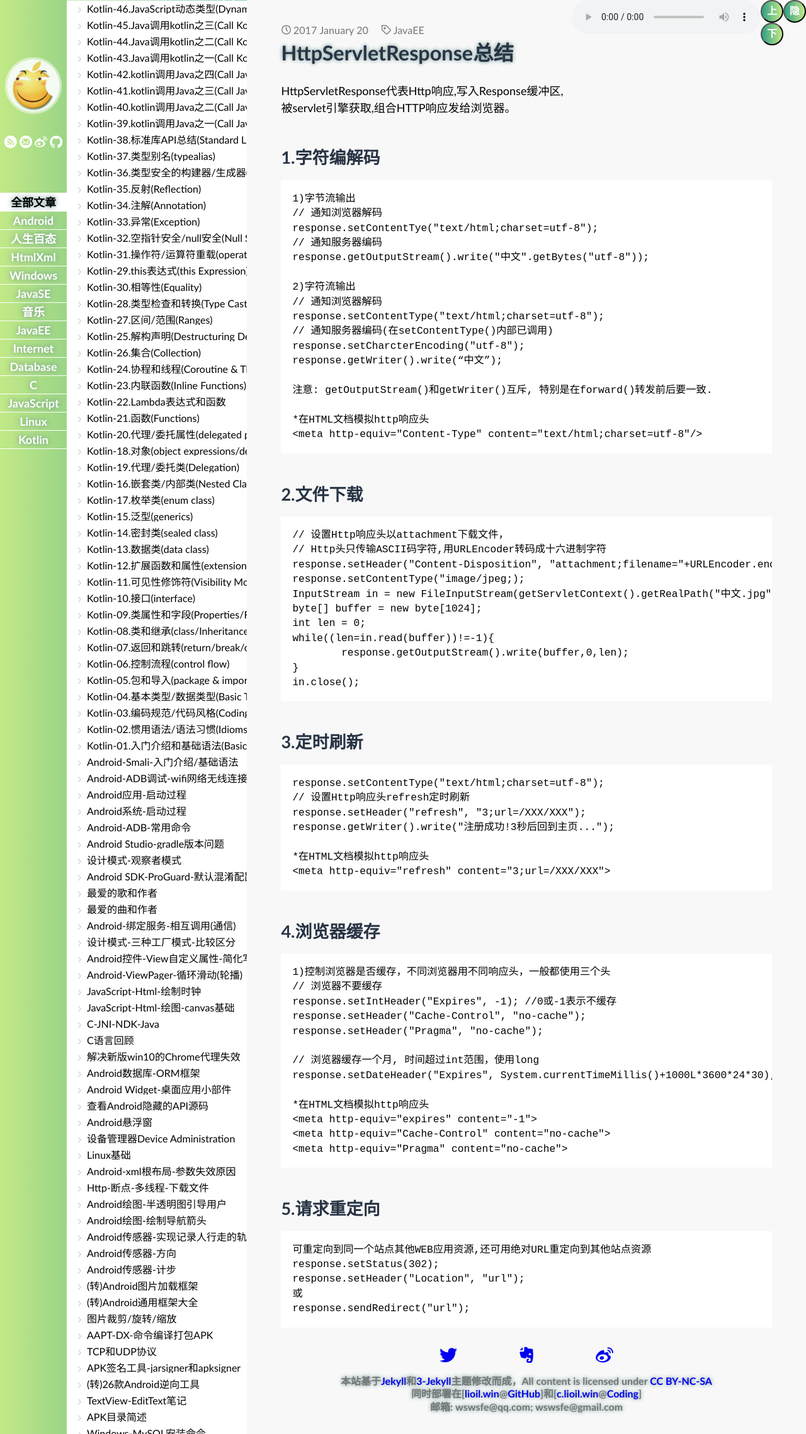
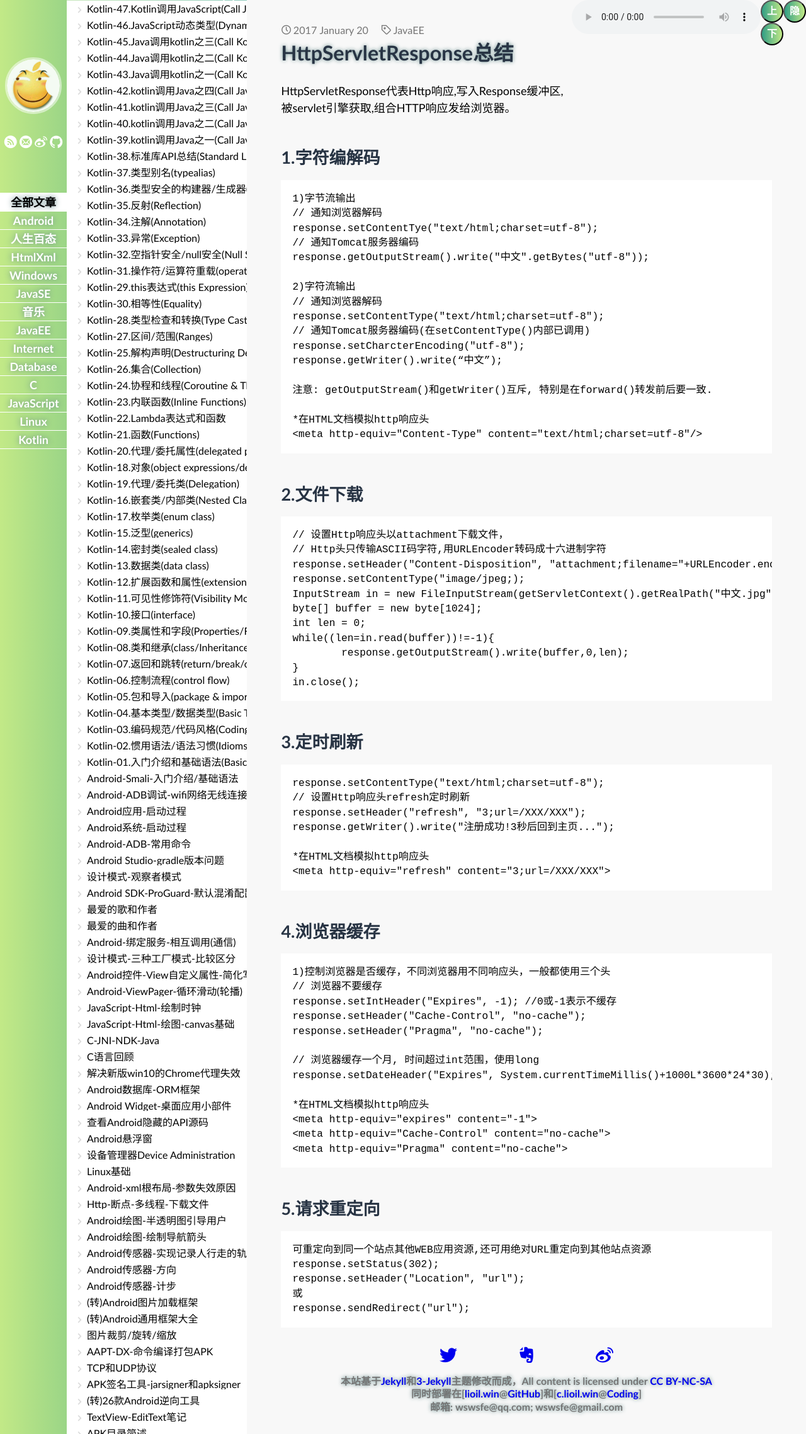
Before and after one commit to lioilwin/lioilwin.github.io, a Jekyll site: the page built from _posts/2017-01-20-HttpServletResponse.md, in a window 1280 px wide. Shown: the whole page at 63% size. Built offline with Jekyll 4.4.1, drawn with Linux system fonts in a browser that asks for light colours; some web fonts are replaced; comment, search, counter and statistics services are not loaded; some of the changed lines change nothing that is shown.

Commit message:
添加文章

```diff
--- a/_posts/2017-01-20-HttpServletResponse.md
+++ b/_posts/2017-01-20-HttpServletResponse.md
@@ -10,13 +10,13 @@
 	1)字节流输出
 	// 通知浏览器解码
 	response.setContentTye("text/html;charset=utf-8");
-	// 通知服务器编码
+	// 通知Tomcat服务器编码
 	response.getOutputStream().write("中文".getBytes("utf-8"));
 
 	2)字符流输出
 	// 通知浏览器解码
 	response.setContentType("text/html;charset=utf-8");
-	// 通知服务器编码(在setContentType()内部已调用)
+	// 通知Tomcat服务器编码(在setContentType()内部已调用)
 	response.setCharcterEncoding("utf-8");
 	response.getWriter().write(“中文”);
 
--- /dev/null
+++ b/_posts/2017-07-21-Kotlin-jsInKotlin.md
@@ -0,0 +1,130 @@
+---
+layout: post
+title: Kotlin-47.Kotlin调用JavaScript(Call JavaScript from Kotlin)
+tags: Kotlin
+---
+官方文档: http://kotlinlang.org/docs/reference/js-interop.html
+
+## 1.Kotlin调用JavaScript(Calling JavaScript from Kotlin)
+    Kotlin被设计能够与Java平台轻松互操作,kotlin可将Java类转为Kotlin类,Java也将Kotlin类转为Java类!
+    但JavaScript是一种动态类型语言,意味着不会在编译期检查类型,可以在Kotlin中与JavaScript自由交流,
+    但如果想用Kotlin类型系统全部功能,需要在JavaScript库创建Kotlin头文件!
+
+## 2.内联JavaScript(Inline JavaScript)
+    可用js("...")函数将JavaScript代码嵌入到Kotlin代码中:
+        fun jsTypeOf(o: Any): String {
+            return js("typeof o")
+        }
+
+    js()参数必须是字符串常量,因此以下代码错误:
+        fun jsTypeOf(o: Any): String {
+            return js(getTypeof() + " o") // 此处报错
+        }
+        fun getTypeof() = "typeof"
+
+## 3.external修饰符(external modifier)
+    用external修饰符来标记,通知Kotlin某个声明是用纯JavaScript编写!
+    编译器会认为被修饰的类/函数/属性的具体实现由开发人员提供,不会在声明中生成任何JavaScript代码,
+    因此external声明应该没有代码体内容,例如:
+        // 以下声明都没有代码体,具体代码由JavaScript提供
+        external fun alert(message: Any?): Unit
+        external val window: Window
+        external class Node {
+            //external修饰符会被继承,即Node类的成员函数和属性前不需要添加external
+            val firstChild: Node
+
+            fun append(child: Node): Node
+
+            fun removeChild(child: Node): Node
+        }
+    提示: external修饰符只允许在包级声明中使用(package-level)
+
+## 4.声明类的静态成员(Declaring static members)
+    在JavaScript中可以在原型(prototype)或者类(class)本身上定义成员:
+        function MyClass() {
+        }
+
+        MyClass.sharedMember = function() {
+        };
+
+        MyClass.prototype.ownMember = function() {
+        };
+
+    Kotlin没有这样的语法,但Kotlin有伴生对象(companion object),假定伴生对象的成员就是该类自身的成员:
+        external class MyClass {
+            companion object {
+                fun sharedMember()
+            }
+
+            fun ownMember()
+        }
+
+## 5.声明可选参数(Declaring optional parameters)
+    一个外部(external)函数有可选参数,但Kotlin无法知道JavaScript是如何计算这些参数的默认值,
+    因此在Kotlin中不能使用常用语法声明这些默认参数,应该使用以下语法:
+        external fun myFunWithOptionalArgs(x: Int,
+            y: String = definedExternally,
+            z: Long = definedExternally)
+        // y, z 参数默认值由JavaScript代码算出(definedExternally在外部定义)
+
+## 6.扩展JavaScript类(Extending JavaScript class)
+    扩展JavaScript类很容易,因为它们都是Kotlin类,只需定义一个external类,并用非external类扩展,例如:
+        external open class HTMLElement : Element() {
+
+        }
+
+        class CustomElement : HTMLElement() {
+            fun foo() {
+                alert("bar")
+            }
+        }
+
+    一些限制:
+        1.当一个外部(external)基类的函数被签名重载时,不能在派生类(子类)中覆盖它;
+        2.不能覆盖一个使用默认参数的函数;
+        注意: 不能用external类扩展非external类!
+
+## 7.external接口(external interface)
+    JavaScript没有接口的概念,当函数期望其参数支持方法时,只能传递含有这些方法的对象;
+    对于静态类型的Kotlin,可以使用外部(external)接口,例如:
+        external interface HasFooAndBar {
+            fun foo()
+
+            fun bar()
+        }
+
+        // 传递含有foo和bar方法的HasFooAndBar
+        external fun myFunction(p: HasFooAndBar)
+
+    外部(external)接口的另一个使用场景是描述设置对象(settings objects),例如:
+        external interface JQueryAjaxSettings {
+            var async: Boolean
+            var cache: Boolean
+            var complete: (JQueryXHR, String) -> Unit
+        }
+
+        fun JQueryAjaxSettings(): JQueryAjaxSettings = js("{}")
+
+        external class JQuery {
+            companion object {
+                fun get(settings: JQueryAjaxSettings): JQueryXHR
+            }
+        }
+
+        fun sendQuery() {
+            JQuery.get(JQueryAjaxSettings().apply {
+                complete = { (xhr, data) ->
+                    window.alert("Request complete")
+                }
+            })
+        }
+
+    外部(external)接口的一些限制:
+        1.它们不能在is检查操作符的右侧使用;
+        2.as转换为external接口总是成功(在编译时产生警告);
+        3.它们不能作为具体化类型参数(reified type)传递;
+        4.它们不能用在类的字面值(literal)表达式(例如 I::class)中;
+
+CSDN博客: http://blog.csdn.net/qq_32115439/article/details/75675844
+GitHub博客:http://lioil.win/2017/07/21/Kotlin-jsInKotlin.html
+Coding博客:http://c.lioil.win/2017/07/21/Kotlin-jsInKotlin.html
```
